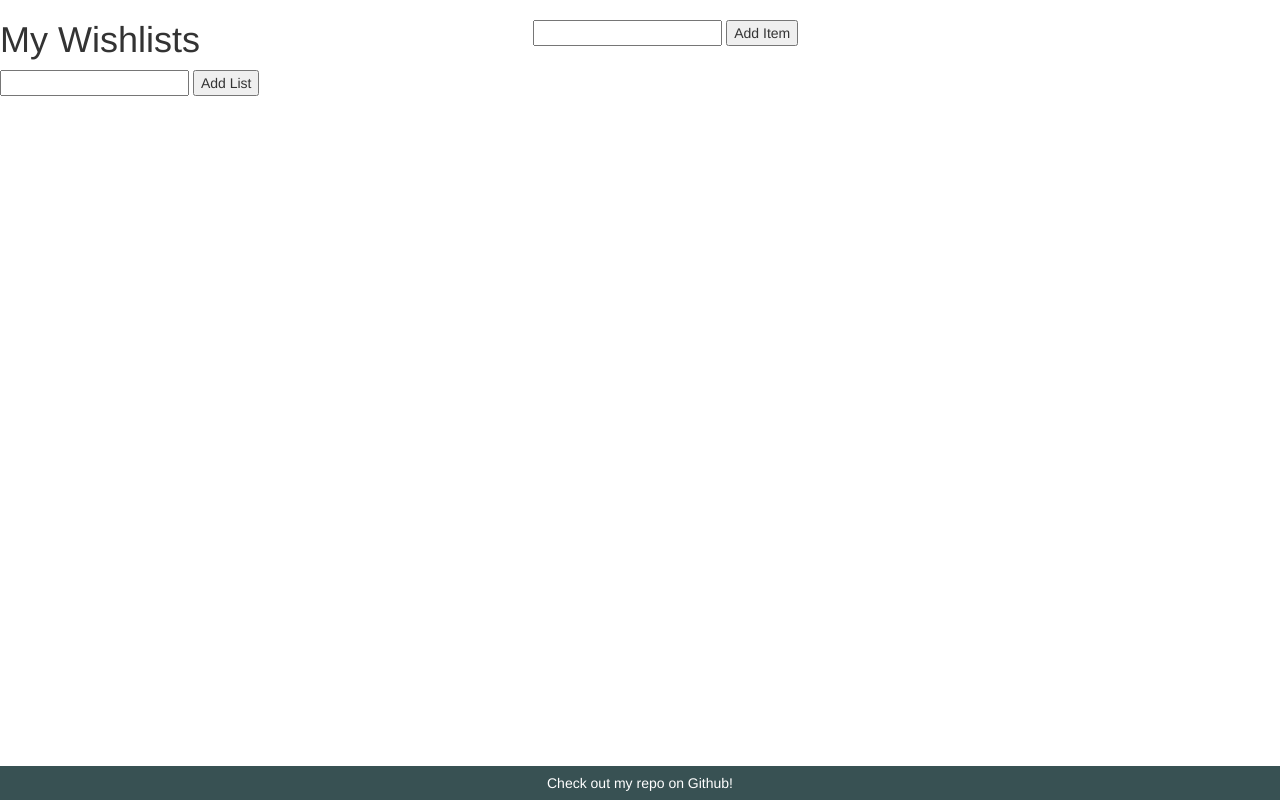
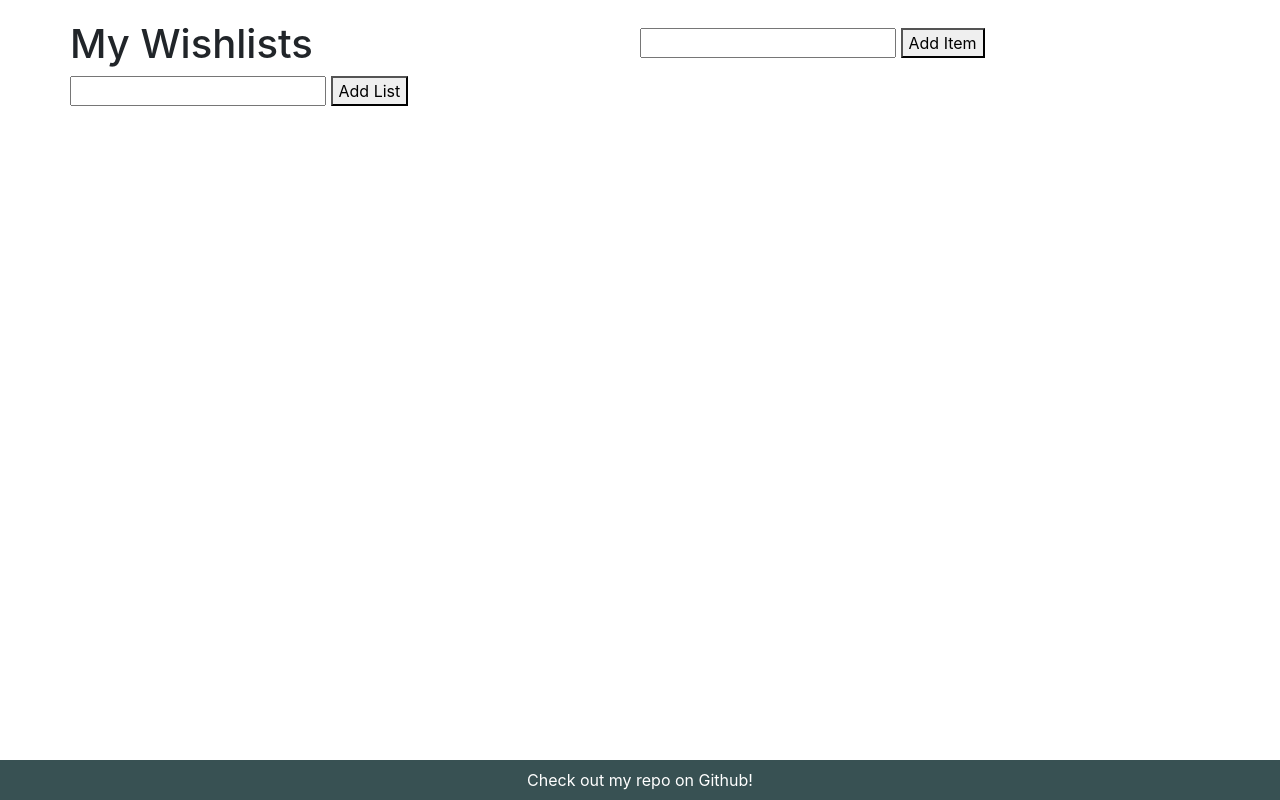
Before and after one commit to geogor37/creative-project-3, a plain HTML site: page index.html in a window 1280 px wide. Drawn offline with nearby package versions, Linux system fonts and the light colour scheme.

Commit message:
Fixed some formatting issues

```diff
--- a/index.html
+++ b/index.html
@@ -3,15 +3,15 @@
 <head>
   <meta charset="UTF-8">
   <link rel="stylesheet" href="/styles.css"/>
-  <link rel="stylesheet" href="https://maxcdn.bootstrapcdn.com/bootstrap/3.4.0/css/bootstrap.min.css">
+  <link rel="stylesheet" href="https://stackpath.bootstrapcdn.com/bootstrap/4.1.3/css/bootstrap.min.css" integrity="sha384-MCw98/SFnGE8fJT3GXwEOngsV7Zt27NXFoaoApmYm81iuXoPkFOJwJ8ERdknLPMO" crossorigin="anonymous">
   <title>Creative Project 3</title>
 </head>
 
 <body>
 <div id="app" class="box">
   <div class="container">
-    <div class="row">
-      <div class="col-sm-5">
+    <div class="row top">
+      <div class="col-sm">
         <div class="row">
           <h1>My Wishlists</h1>
         </div>
@@ -21,12 +21,12 @@
             <button type="submit">Add List</button>
           </form>
         </div>
+        <br>
         <div v-for="list in lists" class="row" @click="selectList(list)">
           <p>{{ list.name }} - {{ list.items.length }} items</p>
         </div>
-
       </div>
-      <div class="col-sm-7">
+      <div class="col-sm">
         <div class="row">
           <h1 v-model="selectedList">{{ selectedList.name }}</h1>
         </div>
@@ -36,6 +36,7 @@
             <button type="submit">Add Item</button>
           </form>
         </div>
+        <br>
         <div v-for="item in selectedList.items" class="row">
           <p>{{ item }}</p>
         </div>
--- a/styles.css
+++ b/styles.css
@@ -25,7 +25,6 @@ body {
   display: flex;
   flex-flow: column;
   height: 100%;
-  width: 100%;
 }
 
 .footer {
@@ -34,3 +33,7 @@ body {
   padding: .5em 0;
   text-align: center;
 }
+
+.top {
+  margin-top: 20px;
+}
```
